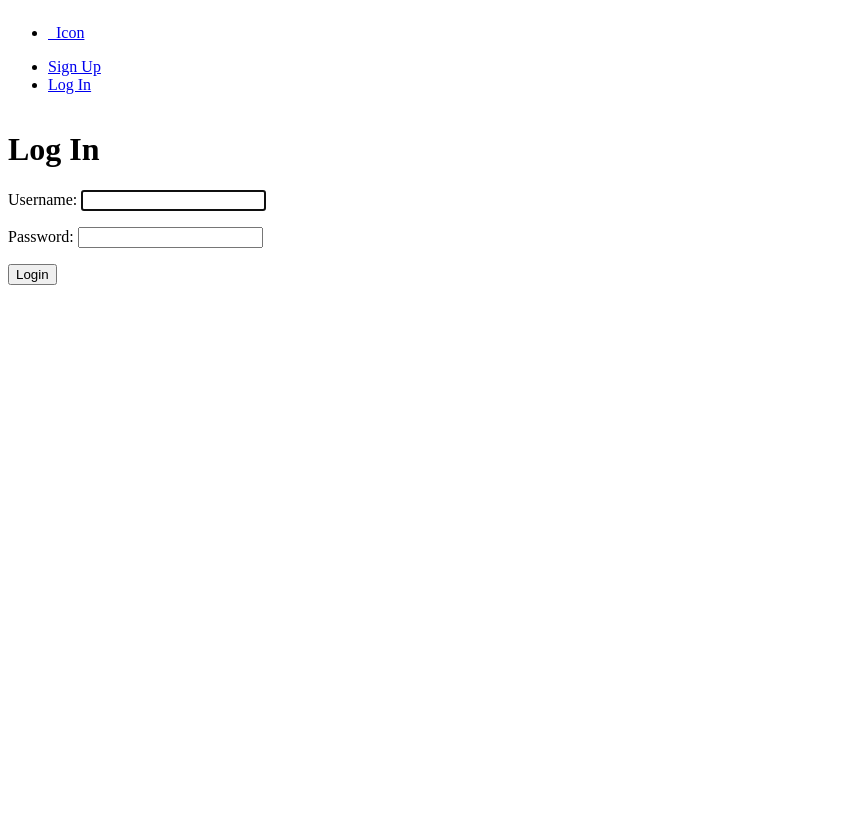
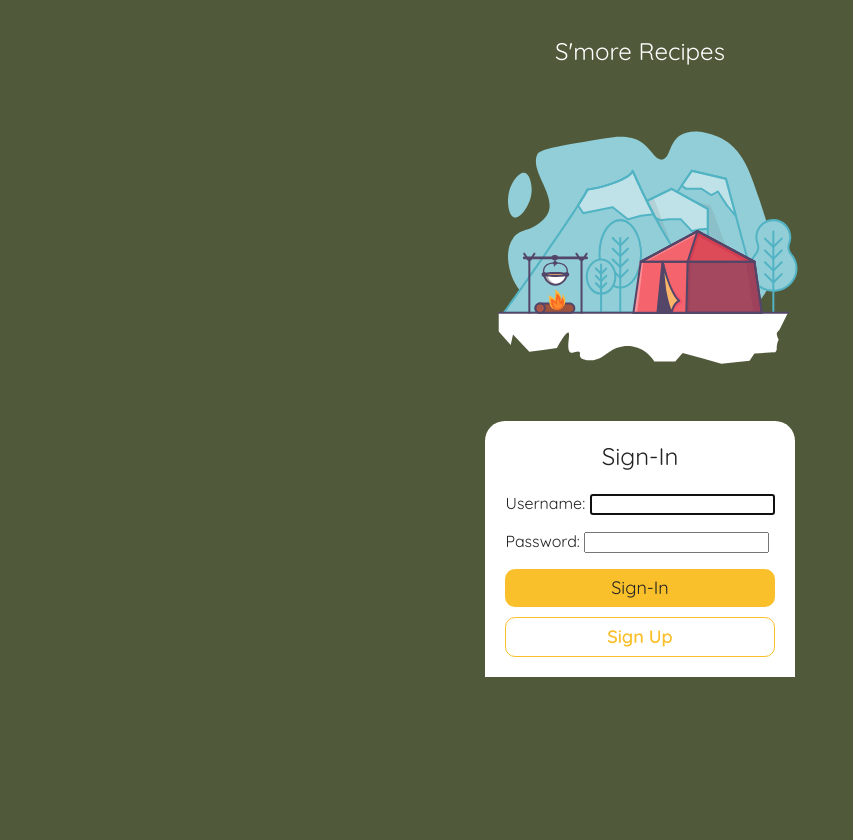
Before and after one commit to luye713/Smore-Recipe, a Django app: page /accounts/login/ in a window 1280 px wide. Shown: the whole page, without its empty margins (0-853 px from the left). Before the commit the page ends 285 px from the top, so only its background shows below. Run offline with Django 4.2, Linux system fonts and the light colour scheme.

Commit message:
style setup

```diff
--- a/main_app/static/css/style.css
+++ b/main_app/static/css/style.css
@@ -2,13 +2,111 @@ body {
   display: flex;
   min-height: 100vh;
   flex-direction: column;
+  background-color: #505A3A;
+  color: white;
+  font-family: 'Quicksand', sans-serif;
+  padding: 20px;
+  max-width: 900px;
+  margin: auto;
 }
 
 main {
   flex: 1 0 auto;
 }
 
+a {
+  color: white;
+  text-decoration: none;
+}
+
 footer.page-footer {
   padding-top: 0;
   text-align: right;
 }
+
+ul, li {
+  /* list-style: none; */
+  /* padding-left: 0; */
+  margin: 0;
+  /* display: inline; */
+}
+
+.btn {
+  color: #FAC02C;
+  border: 1px solid #FAC02C;
+  border-radius: 10px;
+  padding: 8px;
+  font-size: 18px;
+  line-height: 22px;
+  font-weight: 600;
+  text-decoration: none;
+}
+
+.btn2 {
+  color: #232323;
+  font-size: 18px;
+  line-height: 22px;
+  padding: 8px;
+  background-color: #FAC02C;
+  border: none;
+  border-radius: 10px;
+  width: 100%;
+  font-family: 'Quicksand', sans-serif;
+  display: block;
+}
+
+.signup {
+  display: flex;
+  justify-content: center;
+  margin-top: 10px;
+}
+
+.nav-wrapper {
+  display: flex;
+  align-items: center;
+  justify-content: space-between;
+}
+
+.nav {
+  display: flex;
+  list-style: none;
+  justify-content: space-evenly;
+  align-content: center;
+  flex: 1 1 auto;
+  max-width: 600px;
+}
+
+.nav a:hover {
+  text-decoration: underline;
+  font-weight: 600;
+}
+
+.btn-wrapper {
+  display: flex;
+  gap: 11px;
+}
+
+.login {
+  background-color: white;
+  color: #232323;
+  border-radius: 20px 20px 0px 0px;
+  padding: 20px;
+}
+
+.login h2 {
+  margin: 0 0 22px 0;
+  text-align: center;
+  font-size: 24px;
+  font-weight: normal;
+}
+
+.login_page {
+  display: flex;
+  flex-direction: column;
+  align-items: center;
+}
+
+.login_page h1 {
+  font-size: 24px;
+  font-weight: normal;
+}
--- a/main_app/templates/base.html
+++ b/main_app/templates/base.html
@@ -6,6 +6,9 @@
     <meta charset="UTF-8">
     <meta http-equiv="X-UA-Compatible" content="IE=edge">
     <meta name="viewport" content="width=device-width, initial-scale=1.0">
+    <link rel="preconnect" href="https://fonts.googleapis.com">
+    <link rel="preconnect" href="https://fonts.gstatic.com" crossorigin>
+    <link href="https://fonts.googleapis.com/css2?family=Quicksand:wght@400;600&display=swap" rel="stylesheet">
     <link rel="stylesheet" type="text/css" href="{% static 'css/style.css' %}">
     <title>S'more Recipes</title>
 </head>
@@ -13,18 +16,15 @@
     <header class="navbar-fixed">
         <nav>
             <div class="nav-wrapper">
-                <ul>
-                    <li><a href="/" class="left brand-logo">&nbsp;&nbsp;Icon</a></li>
-                </ul>
-                <ul class="right">
+
+
+                <ul class="nav">
                     {% if user.is_authenticated %}
-                        <li><a href="{% url 'trip_list' %}">My Trips</a></li>
-                        <li><a href="{% url 'recipe_list' 'all' 'all' %}">Explore Recipe</a></li>
-                        <li><a href="{% url 'trip_create' %}">Add Trip</a></li>
-                        <li><a href="{% url 'logout' %}">Log Out</a></li>
-                    {% else %}
-                        <li><a href="{% url 'signup' %}">Sign Up</a></li>
-                        <li><a href="{% url 'login' %}">Log In</a></li>
+                    <a href="/" id="logo"><img src="{% static 'assets/logo.svg' %}"></a>
+                    <li><a href="{% url 'trip_list' %}">My Trips</a></li>
+                    <li><a href="{% url 'recipe_list' 'all' 'all' %}">Explore Recipe</a></li>
+                    <li><a href="{% url 'trip_create' %}">Add Trip</a></li>
+                    <li><a href="{% url 'logout' %}">Log Out</a></li>
                     {% endif %}
                 </ul>
             </div>
--- a/main_app/templates/registration/login.html
+++ b/main_app/templates/registration/login.html
@@ -1,13 +1,19 @@
 {% extends 'base.html' %}
 {% block content %}
+{% load static %}
 
-<h1>Log In</h1>
-
-<form action="{% url 'login' %}" method="post">
-    {% csrf_token %}
-    {{ form.as_p }}
-    <input type="submit" class="btn" value="Login">
-    <input type="hidden" name="next" value="{{ next }}">
-</form>
-
+<div class="login_page">
+    <h1>S'more Recipes</h1>
+    <div id="camping_img"><img src="{% static 'assets/camping.svg' %}"></div>
+    <div class="login">
+        <h2>Sign-In</h2>
+    <form action="{% url 'login' %}" method="post">
+        {% csrf_token %}
+        {{ form.as_p }}
+        <input type="submit" class="btn2" value="Sign-In">
+        <input type="hidden" name="next" value="{{ next }}">
+    </form>
+    <a class="btn signup" href="{% url 'signup' %}">Sign Up</a>
+    </div>
+</div>
 {% endblock %}
```
Also changed, not shown: main_app/templates/main_app/recipe_detail.html (+10 -6 lines), main_app/templates/main_app/recipe_list.html (+7 -3 lines), main_app/static/assets/camping.svg (added), main_app/static/assets/logo.svg (added).
